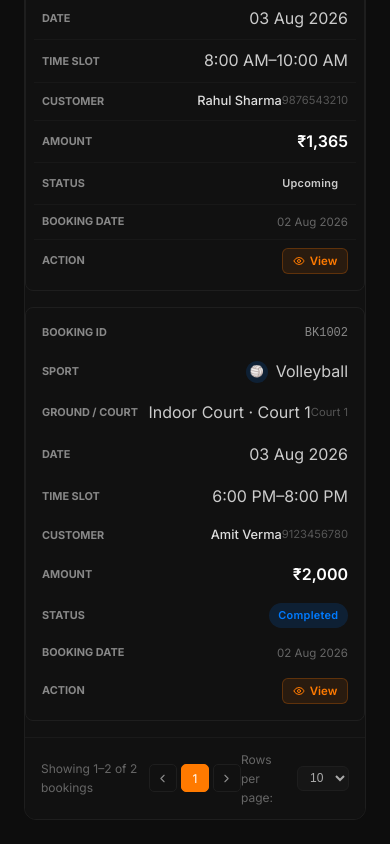
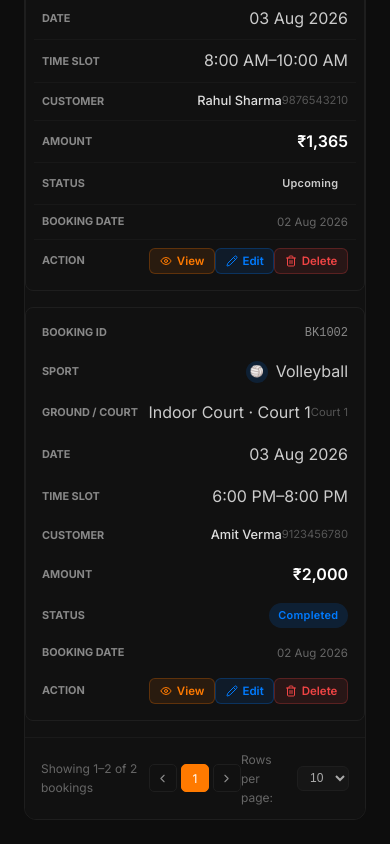
Before and after one commit to aviralshukla2612-png/infinity-sport-clubs, a React (Vite) app: page /subadmin in a window 390 px wide. Shown: the part 960-1804 px from the top of the page. Built offline with nearby package versions, Linux system fonts and the light colour scheme.

Commit message:
Fix responsive layout

```diff
--- a/src/pages/AdminDashboard.css
+++ b/src/pages/AdminDashboard.css
@@ -709,18 +709,28 @@ table.admin-table {
   display: inline-flex;
   align-items: center;
   justify-content: center;
-  width: 28px;
-  height: 28px;
+  gap: 0.35rem;
+  padding: 0.35rem 0.65rem;
   border-radius: 6px;
   background: transparent;
   border: 1px solid var(--admin-border);
   color: var(--admin-muted);
+  font-size: 0.72rem;
+  font-weight: 600;
   cursor: pointer;
   transition: all 0.18s;
 }
 
-.admin-icon-btn:hover { border-color: var(--admin-orange); color: var(--admin-orange); }
-.admin-icon-btn.danger:hover { border-color: var(--admin-red); color: var(--admin-red); }
+.admin-icon-btn:hover { background: rgba(255,255,255,0.05); }
+
+.admin-icon-btn.view { color: var(--admin-orange); background: rgba(255,122,0,0.08); border-color: rgba(255,122,0,0.3); }
+.admin-icon-btn.view:hover { background: rgba(255,122,0,0.15); }
+
+.admin-icon-btn.edit { color: var(--admin-blue); background: rgba(0,123,255,0.08); border-color: rgba(0,123,255,0.3); }
+.admin-icon-btn.edit:hover { background: rgba(0,123,255,0.15); }
+
+.admin-icon-btn.danger { color: var(--admin-red); background: rgba(239,68,68,0.08); border-color: rgba(239,68,68,0.3); }
+.admin-icon-btn.danger:hover { background: rgba(239,68,68,0.15); }
 
 /* ═══════════════════════════════════
    STATS (mini)
--- a/src/pages/AdminDashboard.jsx
+++ b/src/pages/AdminDashboard.jsx
@@ -553,11 +553,11 @@ export default function AdminDashboard() {
                     <td data-label="Status"><span className={`admin-badge ${STATUS_COLORS[b.status]}`}>{b.status}</span></td>
                     <td data-label="Action">
                       <div style={{display:'flex',gap:'0.3rem'}}>
-                        <button className="admin-icon-btn" title="View" onClick={() => setModal({type:'booking',data:b})}><Eye size={12}/></button>
-                        <button className="admin-icon-btn" title="Edit" onClick={() => setModal({type:'editBooking',data:b})}><Pencil size={12}/></button>
+                        <button className="admin-icon-btn view" title="View" onClick={() => setModal({type:'booking',data:b})}><Eye size={12}/> View</button>
+                        <button className="admin-icon-btn edit" title="Edit" onClick={() => setModal({type:'editBooking',data:b})}><Pencil size={12}/> Edit</button>
                         <button className="admin-icon-btn danger" title="Cancel" onClick={() => {
                           if(window.confirm('Cancel this booking?')) cancelBooking(b.id);
-                        }}><Trash2 size={12}/></button>
+                        }}><Trash2 size={12}/> Cancel</button>
                       </div>
                     </td>
                   </tr>
@@ -629,11 +629,11 @@ export default function AdminDashboard() {
                     <td data-label="Status"><span className={`admin-badge ${c.status}`}>{c.status}</span></td>
                     <td data-label="Action">
                       <div style={{display:'flex',gap:'0.3rem'}}>
-                        <button className="admin-icon-btn" onClick={()=>setModal({type:'customer',data:c})}><Eye size={12}/></button>
-                        <button className="admin-icon-btn" onClick={() => setModal({type:'editCustomer',data:c})}><Pencil size={12}/></button>
+                        <button className="admin-icon-btn view" onClick={()=>setModal({type:'customer',data:c})}><Eye size={12}/> View</button>
+                        <button className="admin-icon-btn edit" onClick={() => setModal({type:'editCustomer',data:c})}><Pencil size={12}/> Edit</button>
                         <button className="admin-icon-btn danger" onClick={() => {
                           if(window.confirm('Delete this customer?')) alert('Customer deleted.');
-                        }}><Trash2 size={12}/></button>
+                        }}><Trash2 size={12}/> Delete</button>
                       </div>
                     </td>
                   </tr>
@@ -844,11 +844,11 @@ export default function AdminDashboard() {
                     <td data-label="Last Login" style={{color:'#666',fontSize:'0.75rem'}}>{a.lastLogin}</td>
                     <td data-label="Action">
                       <div style={{display:'flex',gap:'0.3rem'}}>
-                        <button className="admin-icon-btn" onClick={() => setModal({type:'admin', data:a})}><Eye size={12}/></button>
-                        <button className="admin-icon-btn" onClick={() => setModal({type:'editAdmin', data:a})}><Pencil size={12}/></button>
+                        <button className="admin-icon-btn view" onClick={() => setModal({type:'admin', data:a})}><Eye size={12}/> View</button>
+                        <button className="admin-icon-btn edit" onClick={() => setModal({type:'editAdmin', data:a})}><Pencil size={12}/> Edit</button>
                         {a.role !== 'Super Admin' && <button className="admin-icon-btn danger" onClick={() => {
                           if(window.confirm('Delete this admin?')) alert('Admin deleted.');
-                        }}><Trash2 size={12}/></button>}
+                        }}><Trash2 size={12}/> Delete</button>}
                       </div>
                     </td>
                   </tr>
@@ -1299,7 +1299,7 @@ export default function AdminDashboard() {
           <div className="admin-modal animate-fade-in" style={{maxWidth: '400px'}}>
             <div className="admin-modal-header">
               <h3 className="admin-modal-title">Confirm Logout</h3>
-              <button className="admin-icon-btn" onClick={() => setShowLogoutModal(false)}><XCircle size={18}/></button>
+              <button className="admin-icon-btn danger" style={{padding: '0.35rem'}} onClick={() => setShowLogoutModal(false)}><XCircle size={18}/></button>
             </div>
             <div className="admin-modal-body">
               <p style={{color: '#888', fontSize: '0.9rem'}}>Are you sure you want to log out of the admin dashboard?</p>
--- a/src/pages/SubAdminDashboard.css
+++ b/src/pages/SubAdminDashboard.css
@@ -437,15 +437,12 @@ table.sa-table {
 .sa-badge.completed  { background: rgba(0,123,255,0.15);   color: #007BFF; }
 
 /* action btn */
-.sa-view-btn {
+.sa-action-btn {
   display: flex;
   align-items: center;
   gap: 0.3rem;
   padding: 0.3rem 0.6rem;
-  background: rgba(255,122,0,0.1);
-  border: 1px solid rgba(255,122,0,0.25);
   border-radius: 6px;
-  color: #FF7A00;
   font-size: 0.72rem;
   font-weight: 600;
   cursor: pointer;
@@ -453,7 +450,14 @@ table.sa-table {
   white-space: nowrap;
 }
 
-.sa-view-btn:hover { background: rgba(255,122,0,0.2); }
+.sa-action-btn.view { color: #FF7A00; background: rgba(255,122,0,0.1); border: 1px solid rgba(255,122,0,0.25); }
+.sa-action-btn.view:hover { background: rgba(255,122,0,0.2); }
+
+.sa-action-btn.edit { color: #007BFF; background: rgba(0,123,255,0.1); border: 1px solid rgba(0,123,255,0.25); }
+.sa-action-btn.edit:hover { background: rgba(0,123,255,0.2); }
+
+.sa-action-btn.danger { color: #ef4444; background: rgba(239,68,68,0.1); border: 1px solid rgba(239,68,68,0.25); }
+.sa-action-btn.danger:hover { background: rgba(239,68,68,0.2); }
 
 /* ─── PAGINATION ─── */
 .sa-pagination {
--- a/src/pages/SubAdminDashboard.jsx
+++ b/src/pages/SubAdminDashboard.jsx
@@ -4,7 +4,7 @@ import {
   Calendar, ChevronDown, ChevronRight, ChevronLeft,
   ClipboardList, User, LogOut, Search, RefreshCw, Eye,
   X, Download, MapPin, Share2, XCircle, CheckCircle2,
-  Clock, ArrowLeft, Printer, Menu
+  Clock, ArrowLeft, Printer, Menu, Pencil, Trash2
 } from 'lucide-react';
 import { useGlobalBooking } from '../context/GlobalBookingContext';
 import logo from '../assets/images/logo.jpg';
@@ -501,8 +501,16 @@ export default function SubAdminDashboard() {
                     </td>
                     <td data-label="Booking Date" style={{fontSize:'0.72rem',color:'#666',whiteSpace:'nowrap'}}>{b.bookedAt}</td>
                     <td data-label="Action">
-                      <button className="sa-view-btn" onClick={() => setViewBooking(b)}>
+                      <button className="sa-action-btn view" onClick={() => setViewBooking(b)}>
                         <Eye size={12}/> View
+                      </button>
+                      <button className="sa-action-btn edit" onClick={() => alert('Edit triggered for ' + b.id)}>
+                        <Pencil size={12}/> Edit
+                      </button>
+                      <button className="sa-action-btn danger" onClick={() => {
+                        if(window.confirm('Delete this booking?')) alert('Booking deleted');
+                      }}>
+                        <Trash2 size={12}/> Delete
                       </button>
                     </td>
                   </tr>
```
